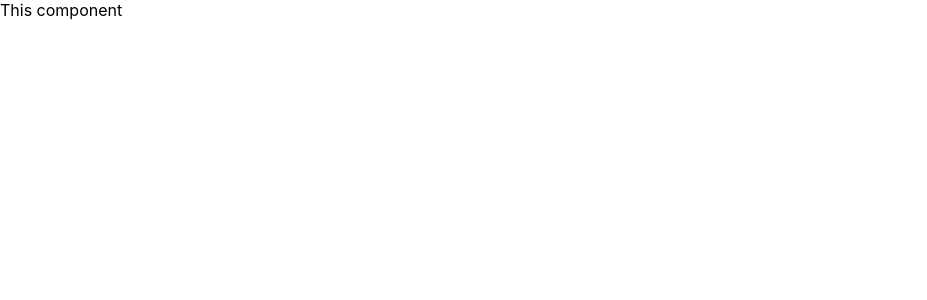
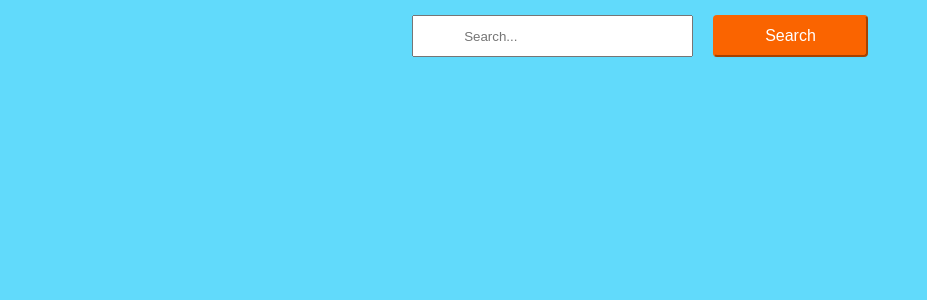
Before and after one commit to deutigurung/react-food-app, a React (Create React App) app: page / in a window 1280 px wide. Shown: the top 300 px of the page, without its empty margins (0-927 px from the left). Built offline with nearby package versions, Linux system fonts and the light colour scheme.

Commit message:
Search component and homepage add along with css

```diff
--- a/src/App.css
+++ b/src/App.css
@@ -1,5 +1,9 @@
 .App {
   text-align: center;
+  min-height: 100vh;
+  height: 100%;
+  padding: 15px;
+  background-color: #61dafb;
 }
 
 .App-logo {
--- a/src/App.js
+++ b/src/App.js
@@ -1,9 +1,12 @@
-import logo from './logo.svg';
 import './App.css';
-import React from 'react';
+import HomePage from './pages/homepage';
 
 function App() {
-  return React.createElement('div','','This component')
+     return (
+        <div className='App'>
+            <HomePage />
+        </div>
+     );
 }
 
 export default App;
--- /dev/null
+++ b/src/components/index.jsx
@@ -0,0 +1,11 @@
+import './style.css'
+
+const Search = () =>{
+    return (
+        <form className="search-page">
+            <input type="text" name="search" id="search" placeholder="Search..." />
+            <button type="submit">Search</button>
+        </form>
+    )
+};
+export default Search;
--- /dev/null
+++ b/src/components/style.css
@@ -0,0 +1,20 @@
+.search-page{
+    display: flex;
+    gap: 20px;
+    justify-content: center;
+}
+
+.search-page input{
+    padding: 10px 50px;
+}
+
+.search-page button{
+    background-color: #fa6400;
+    padding: 10px 50px;
+    color: #fff;
+    font-size: 16px;
+    box-shadow: 0 1px 3px 0 rgb(0 0 0 / 2%);
+    border-radius: 4px;
+    border-color: #fa6400;
+    cursor: pointer;
+}
--- /dev/null
+++ b/src/pages/homepage/index.jsx
@@ -0,0 +1,9 @@
+import Search from "../../components";
+const HomePage = () =>{
+    return (
+        <div className="home-page">
+            <Search></Search>
+        </div>
+    )
+};
+export default HomePage;
```
Also changed, not shown: src/pages/homepage/style.css (added).
